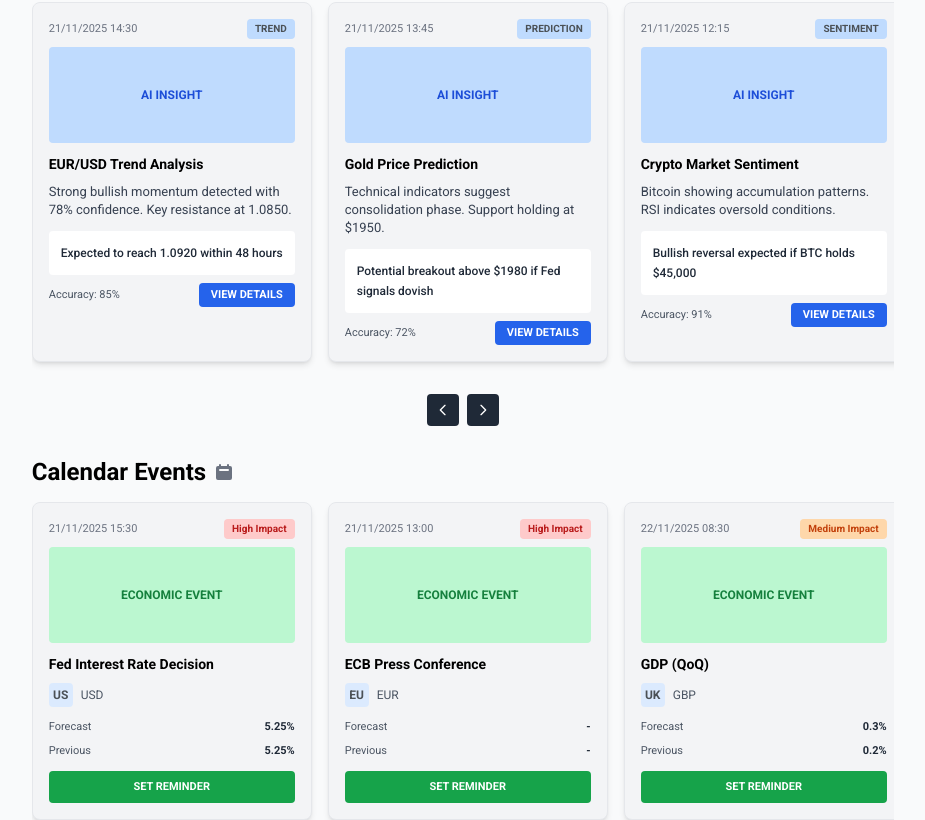
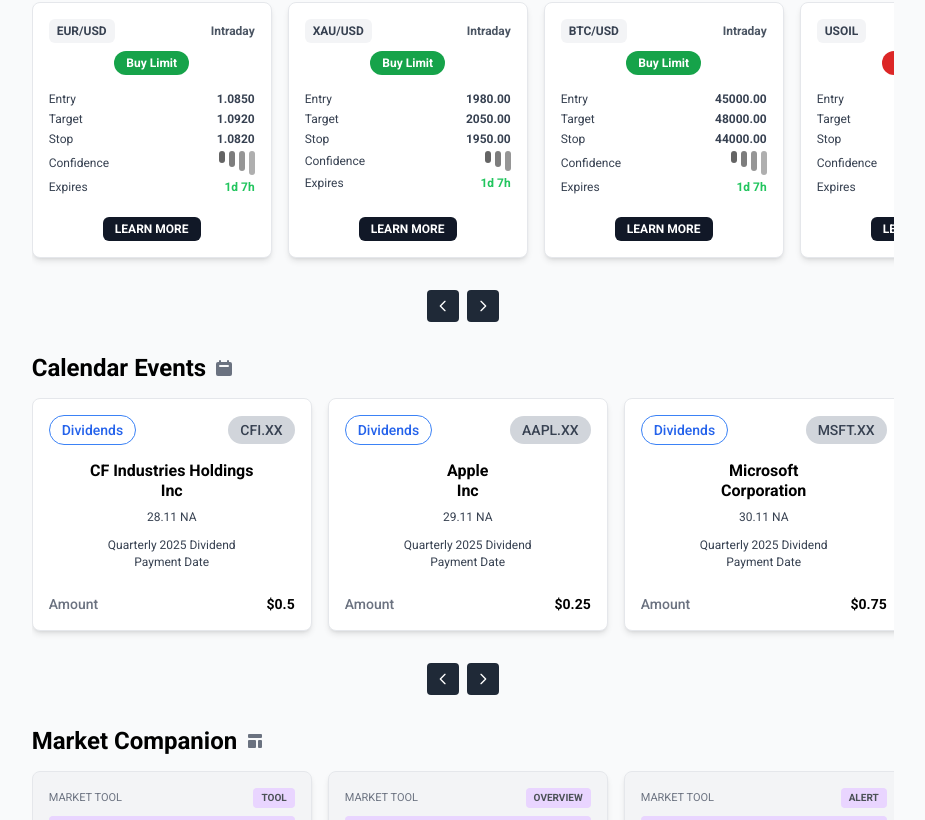
Before and after one commit to katochrasik794/solitaire-markets-crm, a React (Vite) app: page /user/analysis/research-terminal in a window 1280 px wide. Shown: the part 1940-2760 px from the top of the page, without its empty margins (339-1264 px from the left). Built offline with nearby package versions, Linux system fonts and the light colour scheme.

Commit message:
working on research page

```diff
--- a/src/user/pages/analysis/ResearchTerminal.jsx
+++ b/src/user/pages/analysis/ResearchTerminal.jsx
@@ -738,73 +738,123 @@
               {[
                 {
                   id: 1,
-                  title: 'EUR/USD Trend Analysis',
-                  insight: 'Strong bullish momentum detected with 78% confidence. Key resistance at 1.0850.',
-                  prediction: 'Expected to reach 1.0920 within 48 hours',
-                  accuracy: 85,
-                  timestamp: '21/11/2025 14:30',
-                  type: 'TREND'
+                  asset: 'EUR/USD',
+                  assetIcon: '🇪🇺🇺🇸',
+                  direction: 'Buy',
+                  directionColor: 'green',
+                  period: 'Intraday',
+                  stop: '1.0820',
+                  entry: '1.0850',
+                  target: '1.0920',
+                  confidence: 4,
+                  status: 'Buy Limit',
+                  statusColor: 'green',
+                  expiration: '22/11/25 02:30',
+                  timestamp: '21/11/2025 14:30'
                 },
                 {
                   id: 2,
-                  title: 'Gold Price Prediction',
-                  insight: 'Technical indicators suggest consolidation phase. Support holding at $1950.',
-                  prediction: 'Potential breakout above $1980 if Fed signals dovish',
-                  accuracy: 72,
-                  timestamp: '21/11/2025 13:45',
-                  type: 'PREDICTION'
+                  asset: 'XAU/USD',
+                  assetIcon: 'Au',
+                  direction: 'Buy',
+                  directionColor: 'green',
+                  period: 'Intraday',
+                  stop: '1950.00',
+                  entry: '1980.00',
+                  target: '2050.00',
+                  confidence: 3,
+                  status: 'Buy Limit',
+                  statusColor: 'green',
+                  expiration: '22/11/25 02:30',
+                  timestamp: '21/11/2025 13:45'
                 },
                 {
                   id: 3,
-                  title: 'Crypto Market Sentiment',
-                  insight: 'Bitcoin showing accumulation patterns. RSI indicates oversold conditions.',
-                  prediction: 'Bullish reversal expected if BTC holds $45,000',
-                  accuracy: 91,
-                  timestamp: '21/11/2025 12:15',
-                  type: 'SENTIMENT'
+                  asset: 'BTC/USD',
+                  assetIcon: '₿',
+                  direction: 'Buy',
+                  directionColor: 'green',
+                  period: 'Intraday',
+                  stop: '44000.00',
+                  entry: '45000.00',
+                  target: '48000.00',
+                  confidence: 5,
+                  status: 'Buy Limit',
+                  statusColor: 'green',
+                  expiration: '22/11/25 02:30',
+                  timestamp: '21/11/2025 12:15'
                 },
                 {
                   id: 4,
-                  title: 'Oil Market Analysis',
-                  insight: 'Supply disruptions in Middle East causing upward pressure on prices.',
-                  prediction: 'WTI crude could test $85/barrel if tensions escalate',
-                  accuracy: 79,
-                  timestamp: '21/11/2025 11:20',
-                  type: 'ANALYSIS'
+                  asset: 'USOIL',
+                  assetIcon: '🛢️',
+                  direction: 'Sell',
+                  directionColor: 'red',
+                  period: 'Intraday',
+                  stop: '85.00',
+                  entry: '82.00',
+                  target: '78.00',
+                  confidence: 4,
+                  status: 'Sell Limit',
+                  statusColor: 'red',
+                  expiration: '22/11/25 02:30',
+                  timestamp: '21/11/2025 11:20'
                 }
-              ].map((analysis) => (
+              ].map((idea) => (
                 <div
-                  key={analysis.id}
-                  className="min-w-[280px] bg-gray-100 rounded-lg p-4 border border-gray-200 shadow-md"
+                  key={idea.id}
+                  className="min-w-[240px] h-64 bg-white rounded-lg p-4 border border-gray-200 shadow-md flex flex-col"
                 >
-                  <div className="flex items-center justify-between mb-2">
-                    <span className="text-xs text-gray-500" style={{ fontFamily: 'Roboto, sans-serif', fontSize: '11px', fontWeight: '400' }}>
-                      {analysis.timestamp}
-                    </span>
-                    <span className="px-2 py-0.5 bg-blue-200 rounded text-xs font-semibold" style={{ fontFamily: 'Roboto, sans-serif', fontSize: '10px', fontWeight: '600' }}>
-                      {analysis.type}
-                    </span>
+                  <div>
+                    <div className="flex justify-between items-center text-xs font-semibold text-gray-700">
+                      <span className="bg-gray-100 px-2 py-1 rounded-md">{idea.asset}</span>
+                      <span className="text-gray-600">{idea.period}</span>
+                    </div>
+
+                    {/* BUY LIMIT Badge */}
+                    <div className="flex justify-center mt-2">
+                      <span className={`bg-${idea.directionColor === 'green' ? 'green' : 'red'}-600 text-white text-xs px-3 py-1 rounded-full font-bold`}>
+                        {idea.status}
+                      </span>
+                    </div>
                   </div>
-                  <div className="w-full h-24 bg-blue-200 rounded mb-3 flex items-center justify-center">
-                    <span className="text-xs text-blue-700 font-semibold">AI INSIGHT</span>
+
+                  {/* Values */}
+                  <div className="text-xs text-gray-700 space-y-1 flex-1 mt-4">
+                    <div className="flex justify-between">
+                      <span>Entry</span>
+                      <span className="font-bold">{idea.entry}</span>
+                    </div>
+                    <div className="flex justify-between">
+                      <span>Target</span>
+                      <span className="font-bold">{idea.target}</span>
+                    </div>
+                    <div className="flex justify-between">
+                      <span>Stop</span>
+                      <span className="font-bold">{idea.stop}</span>
+                    </div>
+                    <div className="flex justify-between items-center">
+                      <span>Confidence</span>
+                      <div className="flex gap-1">
+                        {[...Array(Math.min(idea.confidence, 4))].map((_, i) => (
+                          <div
+                            key={i}
+                            className={`w-1.5 rounded ${i === 0 ? 'h-3' : i === 1 ? 'h-4' : i === 2 ? 'h-5' : 'h-6'}`}
+                            style={{ backgroundColor: `rgb(${100 + i * 25}, ${100 + i * 25}, ${100 + i * 25})` }}
+                          />
+                        ))}
+                      </div>
+                    </div>
+                    <div className="flex justify-between">
+                      <span>Expires</span>
+                      <span className="text-green-500 font-bold">1d 7h</span>
+                    </div>
                   </div>
-                  <h3 className="font-semibold mb-2" style={{ fontFamily: 'Roboto, sans-serif', fontSize: '14px', color: '#000000', fontWeight: '600', lineHeight: '1.4' }}>
-                    {analysis.title}
-                  </h3>
-                  <p className="text-sm text-gray-700 mb-3" style={{ fontFamily: 'Roboto, sans-serif', fontSize: '13px', fontWeight: '400', lineHeight: '1.4' }}>
-                    {analysis.insight}
-                  </p>
-                  <div className="bg-white p-3 rounded mb-2">
-                    <p className="text-sm font-medium text-gray-800" style={{ fontFamily: 'Roboto, sans-serif', fontSize: '12px', fontWeight: '500' }}>
-                      {analysis.prediction}
-                    </p>
-                  </div>
-                  <div className="flex items-center justify-between">
-                    <span className="text-xs text-gray-600" style={{ fontFamily: 'Roboto, sans-serif', fontSize: '11px', fontWeight: '400' }}>
-                      Accuracy: {analysis.accuracy}%
-                    </span>
-                    <button className="px-3 py-1 bg-blue-600 text-white text-xs font-semibold rounded hover:bg-blue-700 transition-colors" style={{ fontFamily: 'Roboto, sans-serif', fontSize: '11px', fontWeight: '600' }}>
-                      VIEW DETAILS
+
+                  {/* Learn More Button */}
+                  <div className="flex justify-center mt-auto">
+                    <button className="bg-gray-900 text-white text-xs py-1 px-3 rounded-md font-semibold hover:bg-black transition">
+                      LEARN MORE
                     </button>
                   </div>
                 </div>
@@ -843,102 +893,85 @@
               {[
                 {
                   id: 1,
-                  date: '21/11/2025 15:30',
-                  country: 'US',
-                  event: 'Fed Interest Rate Decision',
-                  impact: 'High',
-                  forecast: '5.25%',
-                  previous: '5.25%',
-                  currency: 'USD'
+                  type: 'Dividends',
+                  ticker: 'CFI.XX',
+                  title: 'CF Industries Holdings Inc',
+                  subtitle: '28.11 NA',
+                  description: 'Quarterly 2025 Dividend Payment Date',
+                  amount: '$0.5'
                 },
                 {
                   id: 2,
-                  date: '21/11/2025 13:00',
-                  country: 'EU',
-                  event: 'ECB Press Conference',
-                  impact: 'High',
-                  forecast: '-',
-                  previous: '-',
-                  currency: 'EUR'
+                  type: 'Dividends',
+                  ticker: 'AAPL.XX',
+                  title: 'Apple Inc',
+                  subtitle: '29.11 NA',
+                  description: 'Quarterly 2025 Dividend Payment Date',
+                  amount: '$0.25'
                 },
                 {
                   id: 3,
-                  date: '22/11/2025 08:30',
-                  country: 'UK',
-                  event: 'GDP (QoQ)',
-                  impact: 'Medium',
-                  forecast: '0.3%',
-                  previous: '0.2%',
-                  currency: 'GBP'
+                  type: 'Dividends',
+                  ticker: 'MSFT.XX',
+                  title: 'Microsoft Corporation',
+                  subtitle: '30.11 NA',
+                  description: 'Quarterly 2025 Dividend Payment Date',
+                  amount: '$0.75'
                 },
                 {
                   id: 4,
-                  date: '22/11/2025 14:00',
-                  country: 'DE',
-                  event: 'German CPI (MoM)',
-                  impact: 'Medium',
-                  forecast: '0.1%',
-                  previous: '0.2%',
-                  currency: 'EUR'
+                  type: 'Dividends',
+                  ticker: 'JNJ.XX',
+                  title: 'Johnson & Johnson',
+                  subtitle: '01.12 NA',
+                  description: 'Quarterly 2025 Dividend Payment Date',
+                  amount: '$1.2'
                 },
                 {
                   id: 5,
-                  date: '23/11/2025 09:30',
-                  country: 'JP',
-                  event: 'BoJ Monetary Policy Statement',
-                  impact: 'High',
-                  forecast: '-',
-                  previous: '-',
-                  currency: 'JPY'
+                  type: 'Dividends',
+                  ticker: 'KO.XX',
+                  title: 'Coca-Cola Company',
+                  subtitle: '02.12 NA',
+                  description: 'Quarterly 2025 Dividend Payment Date',
+                  amount: '$0.46'
                 }
               ].map((event) => (
                 <div
                   key={event.id}
-                  className="min-w-[280px] bg-gray-100 rounded-lg p-4 border border-gray-200 shadow-md"
+                  className="min-w-[280px] bg-white rounded-lg p-4 border border-gray-200 shadow-md"
                 >
-                  <div className="flex items-center justify-between mb-2">
-                    <span className="text-xs text-gray-500" style={{ fontFamily: 'Roboto, sans-serif', fontSize: '11px', fontWeight: '400' }}>
-                      {event.date}
+                  <div className="flex items-center justify-between mb-4">
+                    {/* Dividends Pill */}
+                    <span className="px-3 py-1 text-sm font-medium rounded-full border border-blue-500 text-blue-600 bg-white">
+                      {event.type}
                     </span>
-                    <span className={`px-2 py-0.5 rounded text-xs font-semibold ${
-                      event.impact === 'High' ? 'bg-red-200 text-red-700' :
-                      event.impact === 'Medium' ? 'bg-orange-200 text-orange-700' :
-                      'bg-green-200 text-green-700'
-                    }`} style={{ fontFamily: 'Roboto, sans-serif', fontSize: '10px', fontWeight: '600' }}>
-                      {event.impact} Impact
+                    {/* Ticker Pill */}
+                    <span className="px-3 py-1 text-sm font-medium rounded-full bg-gray-300 text-gray-700">
+                      {event.ticker}
                     </span>
                   </div>
-                  <div className="w-full h-24 bg-green-200 rounded mb-3 flex items-center justify-center">
-                    <span className="text-xs text-green-700 font-semibold">ECONOMIC EVENT</span>
+
+                  {/* Main Title */}
+                  <h2 className="text-center text-base font-semibold text-[#000] leading-tight">
+                    {event.title.split(' ').slice(0, -1).join(' ')}<br />{event.title.split(' ').slice(-1)}
+                  </h2>
+
+                  {/* Subtitle */}
+                  <p className="text-center text-gray-700 text-xs mt-2">
+                    {event.subtitle}
+                  </p>
+
+                  {/* Description */}
+                  <p className="text-center text-gray-700 text-xs mt-3 leading-snug">
+                    {event.description.split(' ').slice(0, -2).join(' ')}<br />{event.description.split(' ').slice(-2).join(' ')}
+                  </p>
+
+                  {/* Amount Section */}
+                  <div className="flex justify-between items-center mt-6 text-sm">
+                    <span className="text-gray-500 font-medium">Amount</span>
+                    <span className="text-black font-semibold">{event.amount}</span>
                   </div>
-                  <h3 className="font-semibold mb-2" style={{ fontFamily: 'Roboto, sans-serif', fontSize: '14px', color: '#000000', fontWeight: '600', lineHeight: '1.4' }}>
-                    {event.event}
-                  </h3>
-                  <div className="flex items-center gap-2 mb-3">
-                    <div className="w-6 h-6 bg-blue-100 rounded flex items-center justify-center text-xs font-bold">
-                      {event.country}
-                    </div>
-                    <span className="text-sm text-gray-600" style={{ fontFamily: 'Roboto, sans-serif', fontSize: '12px', fontWeight: '400' }}>
-                      {event.currency}
-                    </span>
-                  </div>
-                  <div className="space-y-2">
-                    <div className="flex justify-between text-xs">
-                      <span className="text-gray-600" style={{ fontFamily: 'Roboto, sans-serif', fontSize: '11px', fontWeight: '400' }}>Forecast</span>
-                      <span className="font-semibold text-gray-800" style={{ fontFamily: 'Roboto, sans-serif', fontSize: '11px', fontWeight: '600' }}>
-                        {event.forecast}
-                      </span>
-                    </div>
-                    <div className="flex justify-between text-xs">
-                      <span className="text-gray-600" style={{ fontFamily: 'Roboto, sans-serif', fontSize: '11px', fontWeight: '400' }}>Previous</span>
-                      <span className="font-semibold text-gray-800" style={{ fontFamily: 'Roboto, sans-serif', fontSize: '11px', fontWeight: '600' }}>
-                        {event.previous}
-                      </span>
-                    </div>
-                  </div>
-                  <button className="mt-3 w-full px-3 py-2 bg-green-600 text-white text-xs font-semibold rounded hover:bg-green-700 transition-colors" style={{ fontFamily: 'Roboto, sans-serif', fontSize: '11px', fontWeight: '600' }}>
-                    SET REMINDER
-                  </button>
                 </div>
               ))}
             </div>
```
